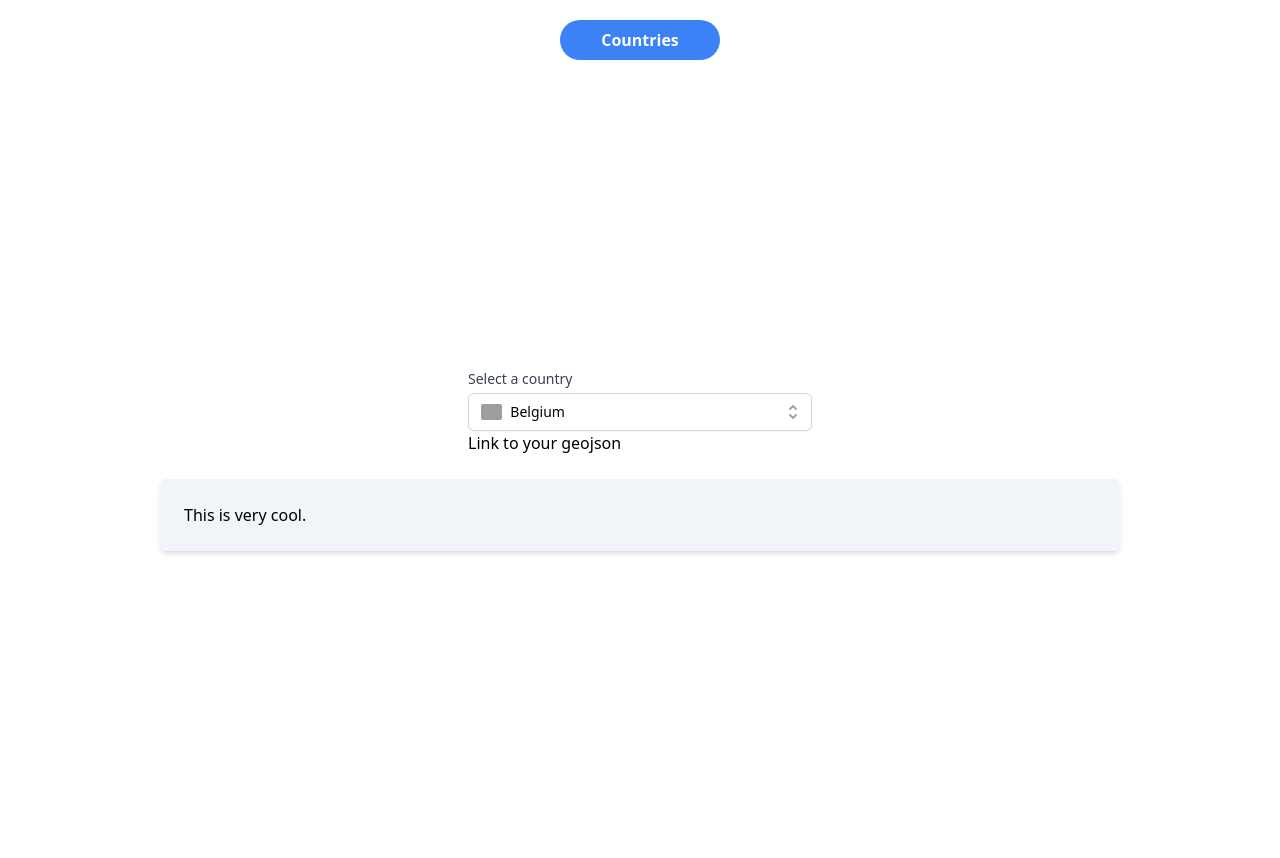
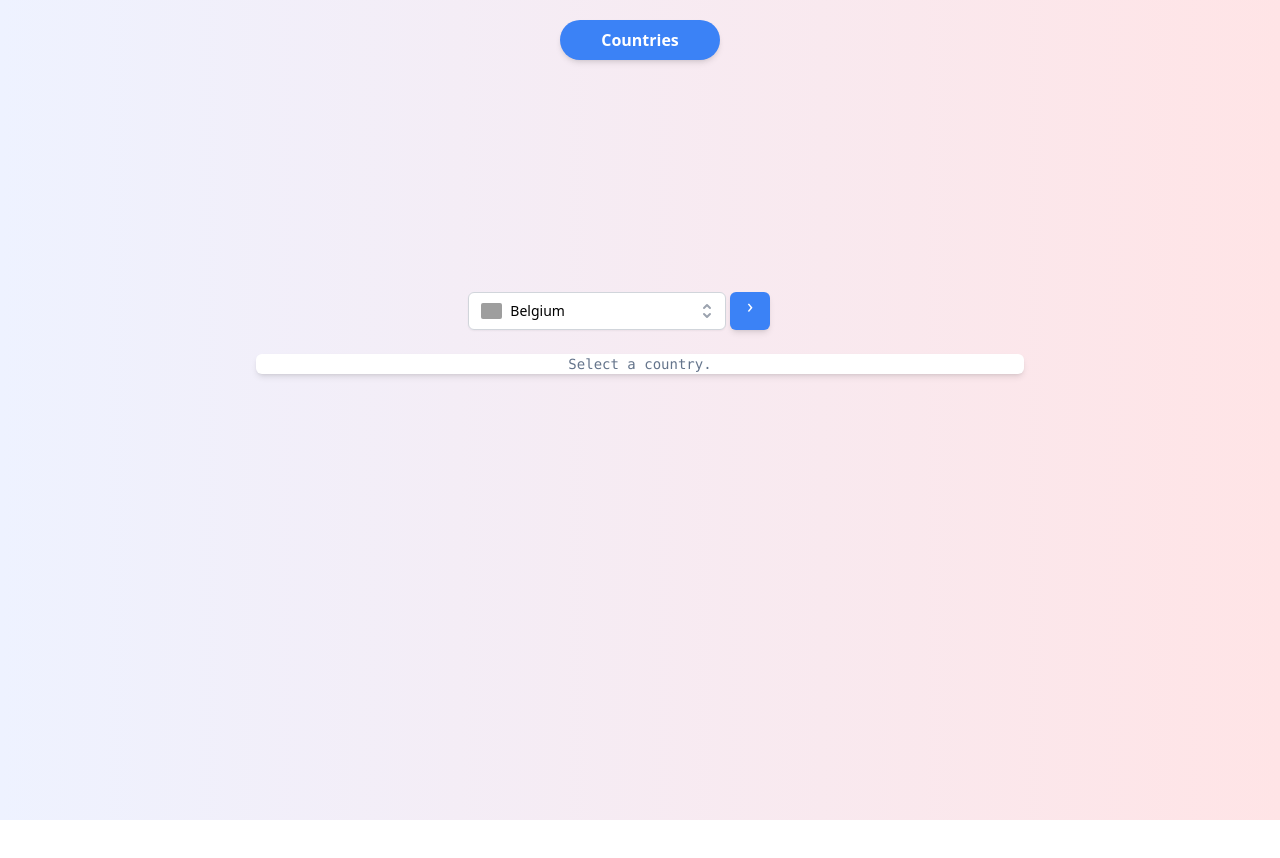
Before and after one commit to jonasViehweger/shapefinder, a Next.js app in the folder webapp/: page /adm0 in a window 1280 px wide. After the commit the page ends 820 px from the top, so only its background shows below. Built offline with nearby package versions, Linux system fonts and the light colour scheme; grey boxes are pictures that could not be loaded.

Commit message:
Styling mostly

```diff
--- a/webapp/app/adm0/[id]/page.tsx
+++ b/webapp/app/adm0/[id]/page.tsx
@@ -1,4 +1,6 @@
 import { Suspense } from "react";
+import CopyButton from "../../../components/copyButton";
+import DownloadButton from "../../../components/donwloadButton";
 
 const appOrigin = "*"; //"https://d8qn3zfqpd0bq.cloudfront.net"
 
@@ -17,7 +19,12 @@ export default async function Results({ params }: { params: { id: string } }) {
   return (
     <Suspense>
       {" "}
-      <h1>{message}</h1>
+      <div className="sticky top-0 float-right space-x-4 p-5">
+        <CopyButton message={message} />
+        <DownloadButton message={message} />
+      </div>
+      <p className="clear-left m-5">{message}</p>
+      <div className="sticky bottom-0 bg-gradient-to-t from-white via h-20 w-full overflow-visible"></div>
     </Suspense>
   );
 }
--- a/webapp/app/adm0/layout.tsx
+++ b/webapp/app/adm0/layout.tsx
@@ -12,22 +12,30 @@ export default function SearchLayout({ children }) {
 
   return (
     <div
-      className={"w-screen h-screen flex flex-col justify-center items-center"}
+      className={"w-screen h-screen flex flex-col fixed items-center top-72"}
     >
-      <div className={"w-96 px-5"}>
-        <label className="block text-sm font-medium text-gray-700">
-          Select a country
-        </label>
+      <div className="w-96 px-5">
+        <div className="flex flex-row">
+          <div className="basis-3/4">
             <CountrySelector
               id={"country-selector"}
               open={isOpen}
               onToggle={() => setIsOpen(!isOpen)}
               onChange={setCountry}
-          selectedValue={COUNTRIES.find((option) => option?.value === country)}
+              selectedValue={COUNTRIES.find(
+                (option) => option?.value === country
+              )}
             />
-        <Link href={`/adm0/${country}`}>Link to your geojson</Link>
           </div>
-      <div className="container mx-auto w-3/4 max-h-96 overflow-auto bg-slate-100 mt-6 p-6 rounded-md shadow-md">
+          <Link
+            href={`/adm0/${country}`}
+            className="relative basis-10 text-center ml-1 mt-1 bg-blue-500 text-white text-xl rounded-md align-bottom shadow-md hover:bg-blue-600 focus:outline-none focus:ring-1 focus:ring-blue-500 focus:border-blue-500"
+          >
+            ›
+          </Link>
+        </div>
+      </div>
+      <div className="relative container mx-auto w-3/5 max-h-96 overflow-auto bg-white mt-6 rounded-md shadow-md font-mono font-medium text-sm text-center text-slate-500">
         {children}
       </div>
     </div>
--- a/webapp/app/adm0/page.tsx
+++ b/webapp/app/adm0/page.tsx
@@ -1,9 +1,8 @@
 import React from "react";
 export default function Page() {
-
   return (
     <section>
-      <h1>This is very cool.</h1>
+      <h1>Select a country.</h1>
     </section>
   );
 }
--- a/webapp/app/layout.tsx
+++ b/webapp/app/layout.tsx
@@ -8,8 +8,8 @@ export default function RootLayout({
 }) {
   return (
     <html lang="en">
-      <body>
-        <div className="bg-blue-500 hover:bg-blue-700 text-white font-bold py-2 w-40 rounded-full mx-auto text-center mt-5">
+      <body className="min-h-screen w-screen bg-gradient-to-r from-indigo-50 to-rose-100">
+        <div className="bg-blue-500 hover:bg-blue-700 text-white font-bold py-2 w-40 rounded-full mx-auto text-center mt-5 shadow-md">
           <Link href="/adm0">Countries</Link>
         </div>
         <section>{children}</section>
--- /dev/null
+++ b/webapp/components/copyButton.tsx
@@ -0,0 +1,21 @@
+"use client";
+
+import React, { useState } from "react";
+import { FontAwesomeIcon } from "@fortawesome/react-fontawesome";
+import { faCopy as fasCopy } from "@fortawesome/free-solid-svg-icons";
+import { faCopy as farCopy } from "@fortawesome/free-regular-svg-icons";
+
+export default function CopyButton({ message }: { message: string }) {
+  const [active, setActive] = useState(false);
+  return (
+    <button
+      onClick={() => {
+        navigator.clipboard.writeText(message);
+        setActive(true);
+      }}
+      className="bg-blue-500 text-white shadow-md rounded-full h-14 w-14 text-lg hover:bg-blue-600"
+    >
+      <FontAwesomeIcon icon={active ? fasCopy : farCopy} />
+    </button>
+  );
+}
--- /dev/null
+++ b/webapp/components/donwloadButton.tsx
@@ -0,0 +1,28 @@
+"use client";
+
+import React, { useState } from "react";
+import { FontAwesomeIcon } from "@fortawesome/react-fontawesome";
+import { faDownload } from "@fortawesome/free-solid-svg-icons";
+
+export default function DownloadButton({ message }: { message: string }) {
+  const file = new Blob([message], { type: "text/plain" });
+
+  const [active, setActive] = useState(false);
+  return (
+    <button
+      onClick={() => {
+        setActive(true);
+      }}
+      className="bg-blue-500 text-white shadow-md rounded-full h-14 w-14 text-lg hover:bg-blue-600"
+    >
+      <a
+        download="border.geojson"
+        target="_blank"
+        rel="noreferrer"
+        href={URL.createObjectURL(file)}
+      >
+        <FontAwesomeIcon icon={active ? faDownload : faDownload} />
+      </a>
+    </button>
+  );
+}
--- a/webapp/package.json
+++ b/webapp/package.json
@@ -6,6 +6,10 @@
     "start": "next start"
   },
   "dependencies": {
+    "@fortawesome/fontawesome-svg-core": "^6.5.1",
+    "@fortawesome/free-regular-svg-icons": "^6.5.1",
+    "@fortawesome/free-solid-svg-icons": "^6.5.1",
+    "@fortawesome/react-fontawesome": "^0.2.0",
     "framer-motion": "8.5.3",
     "next": "14.0.4",
     "react": "18.2.0",
```
Also changed, not shown: 2 other files (tests, documents, lock files or other folders). Lines whose indentation alone changed are shown as unchanged.
